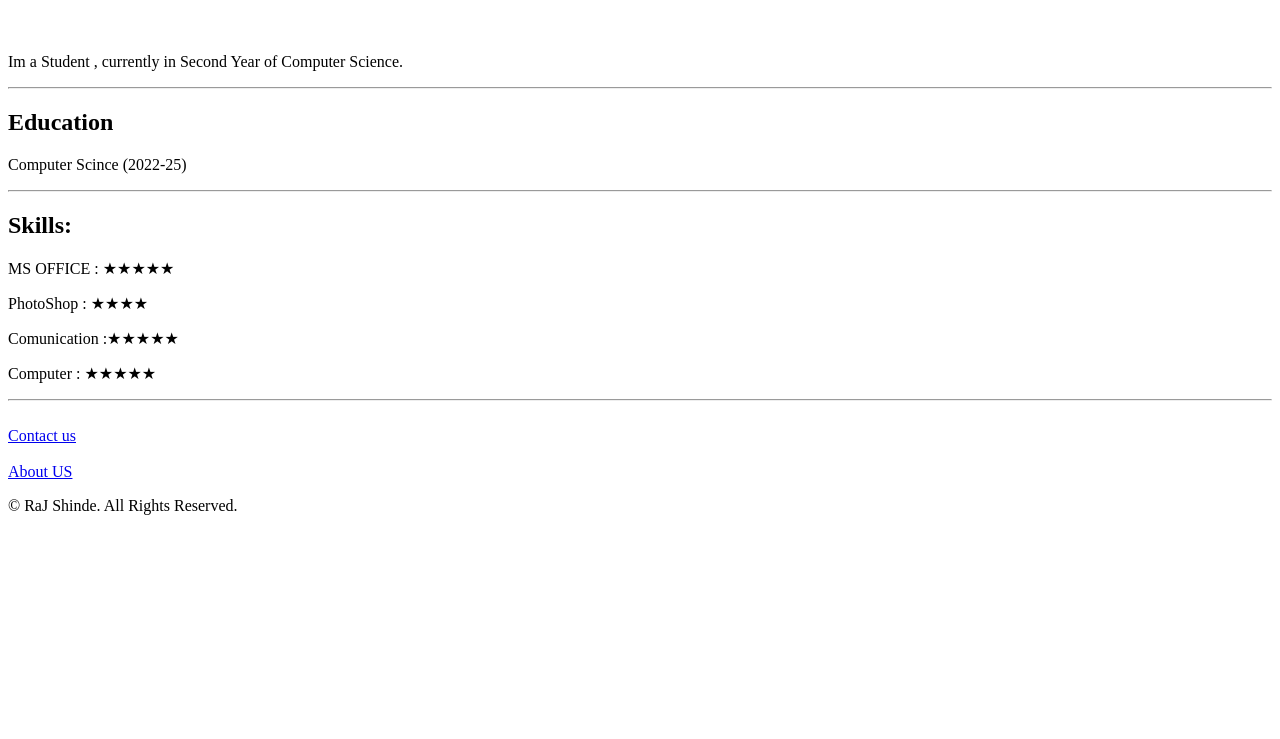
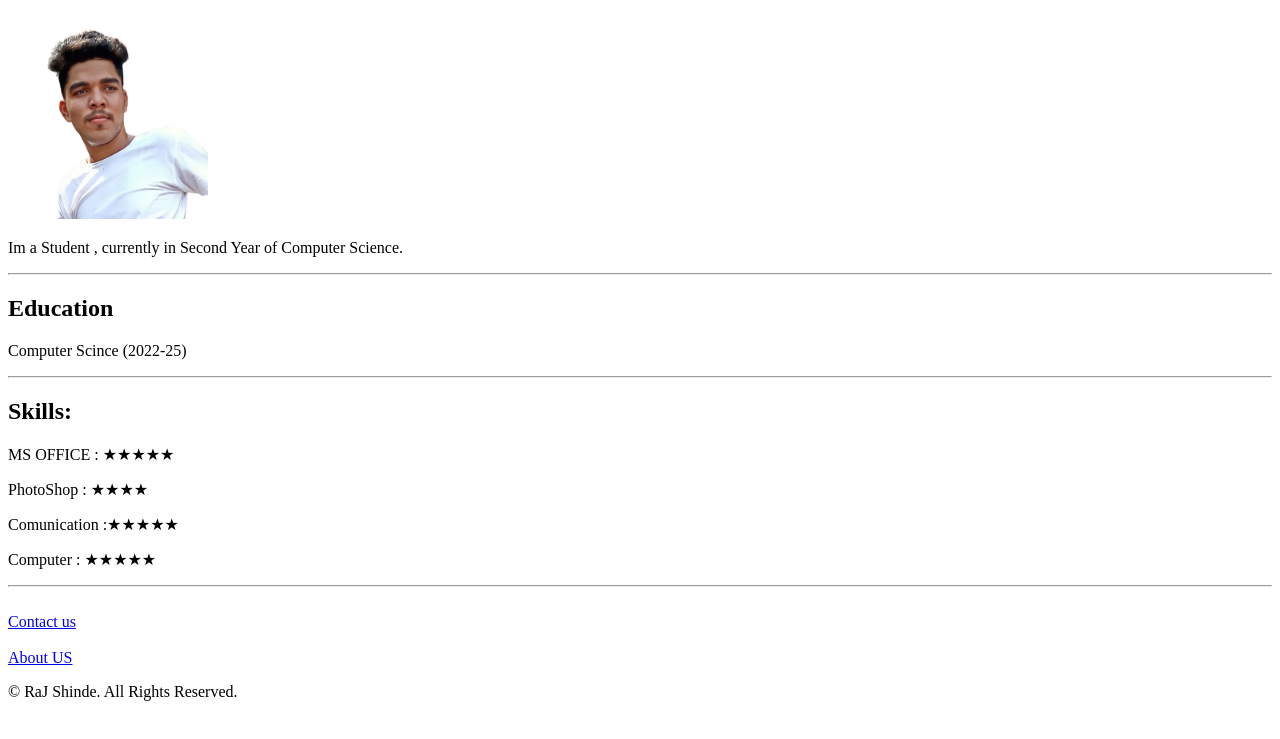
Before and after one commit to theRaj7/Capstone-Project-1-HTML, a plain HTML site: page index.html in a window 1280 px wide. Shown: the part 61-800 px from the top of the page. Drawn offline with Linux system fonts and the light colour scheme; the site is published under a folder, as on GitHub Pages, so addresses that start at the root find nothing.

Commit message:
Update index.html

```diff
--- a/index.html
+++ b/index.html
@@ -7,7 +7,7 @@
   </head>
   <body>
     <h1>RaJ Shinde</h1>
-    <img style="width: 200px" src="/main-photo.png" alt="" />
+    <img style="width: 200px" src="main-photo.png" alt="" />
     <p>Im a Student , currently in Second Year of Computer Science.</p>
     <hr />
     <h2>Education</h2>
```
